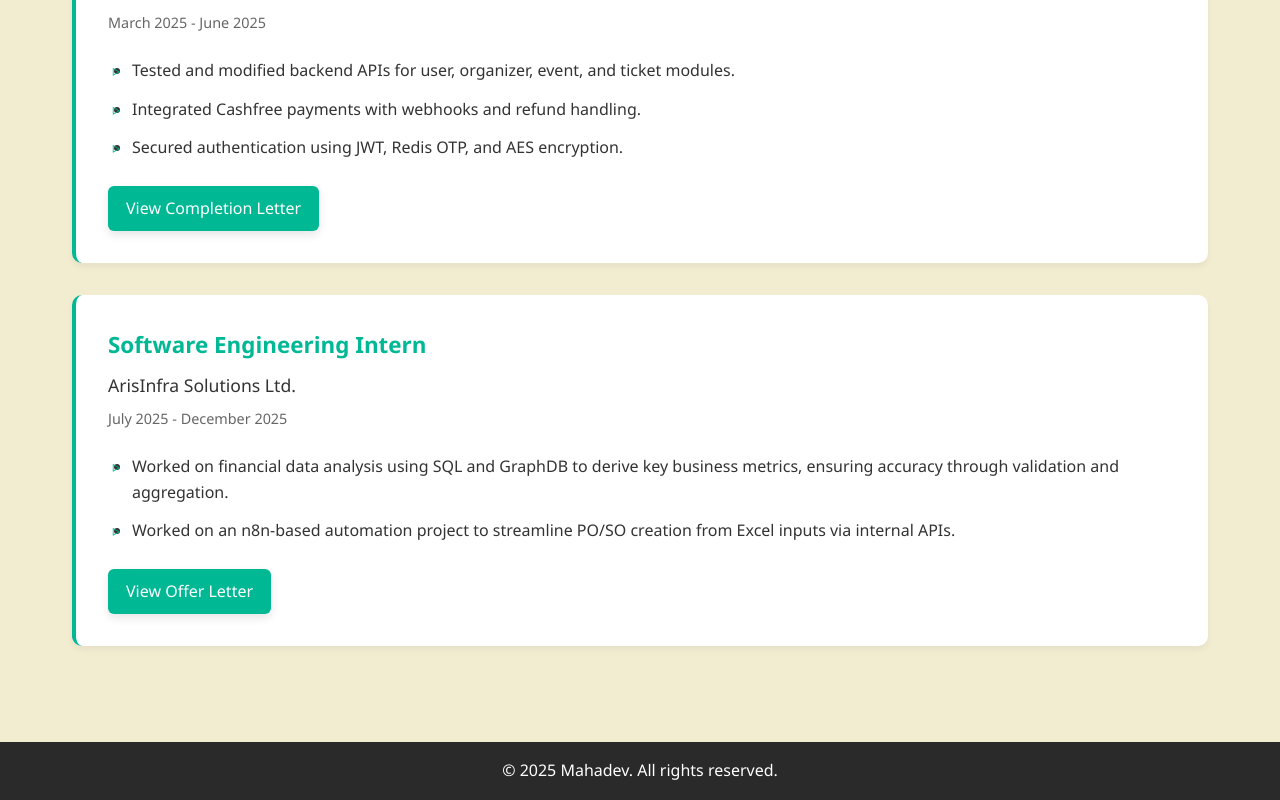
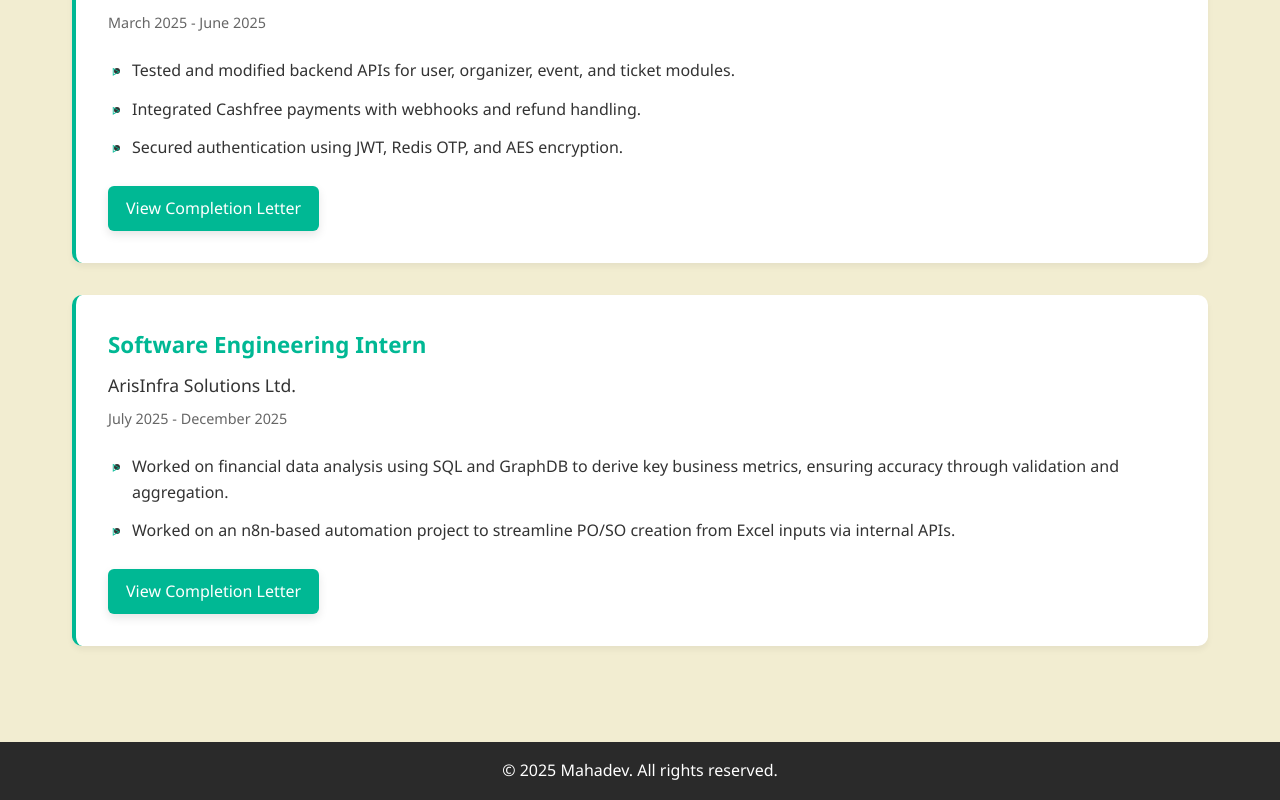
Before and after one commit to mahadev1411/portfolio, a React (Create React App) app: page /experience in a window 1280 px wide. Shown: the part 379-1179 px from the top of the page. Built offline with nearby package versions, Linux system fonts and the light colour scheme.

Commit message:
added the internship letter

```diff
--- a/src/components/Experience.js
+++ b/src/components/Experience.js
@@ -24,7 +24,7 @@ const Experience = () => {
         "Worked on an n8n-based automation project to streamline PO/SO creation from Excel inputs via internal APIs."
       ],
       certificateUrl: "/Internship-Letter_ArisInfra.pdf",
-      buttonText: "View Offer Letter"   // 👈 Different button text for second internship
+      buttonText: "View Completion Letter"   // 👈 Different button text for second internship
     }
   ];
 
```
Also changed, not shown: 1 other file (tests, documents, lock files or other folders).
